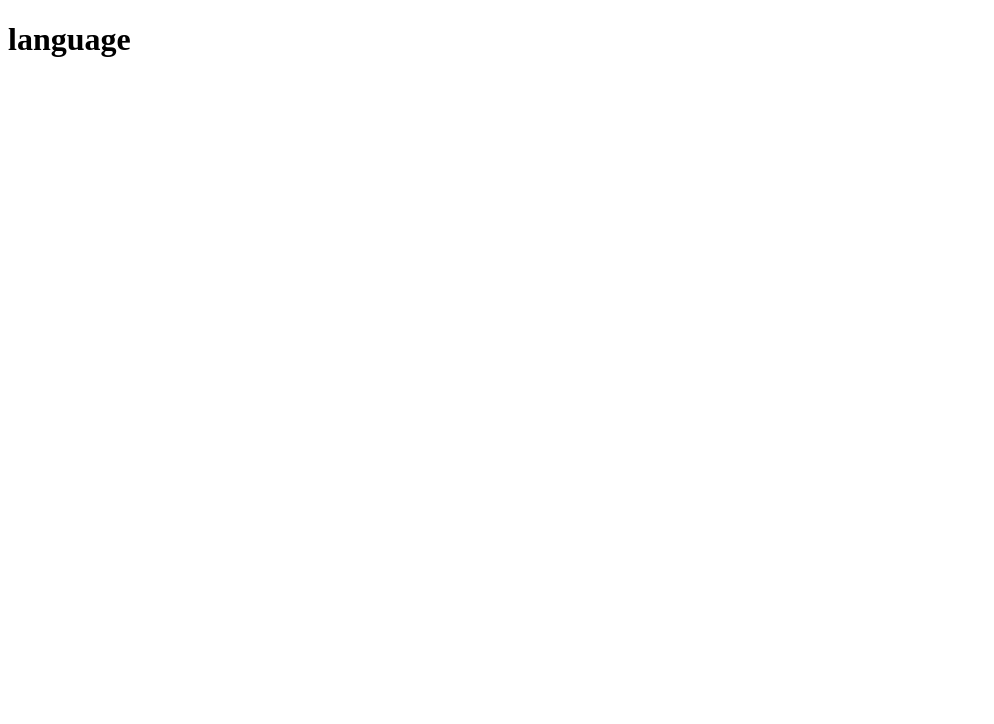
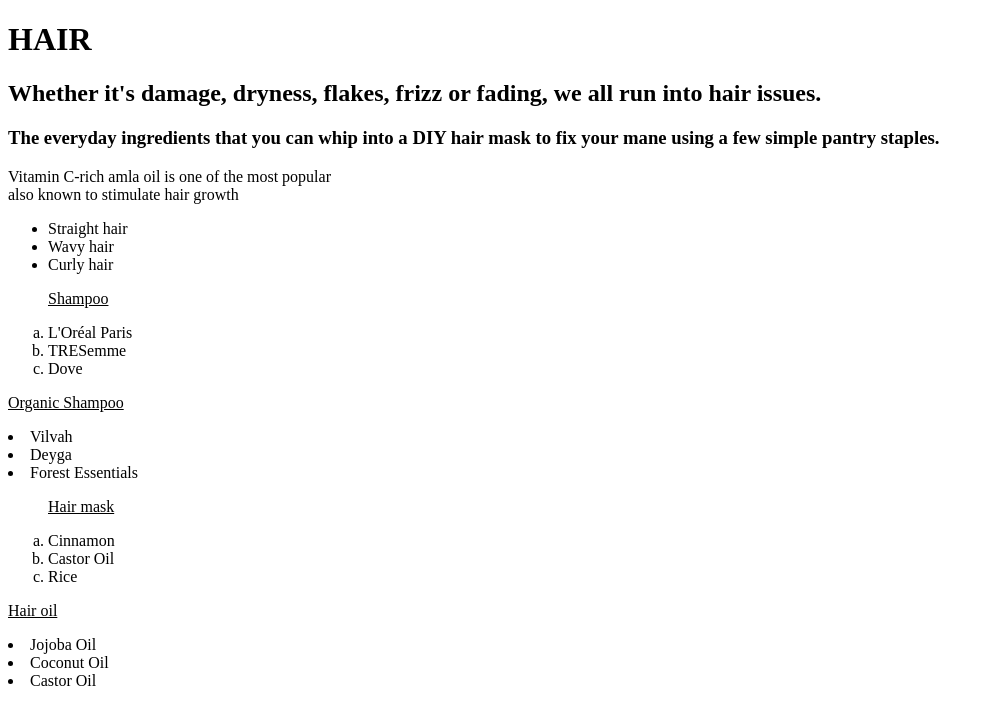
Before and after one commit to nivegithubs/reactjs, a plain HTML site: page index.html in a window 1280 px wide. Shown: the whole page, without its empty margins (0-994 px from the left). Drawn offline with Linux system fonts and the light colour scheme.

Commit message:
Add files via upload

```diff
--- a/index.html
+++ b/index.html
@@ -3,11 +3,43 @@
 <head>
     <meta charset="UTF-8">
     <meta name="viewport" content="width=device-width, initial-scale=1.0">
-    <title>color</title>
+    <title>ReactJS</title>
 </head>
 <body>
     <header>
-        <h1>language</h1>
+        <h1>HAIR</h1>
+        <h2>Whether it's damage, dryness, flakes, frizz or fading, we all run into hair issues.</h2>
+        <h3>The everyday ingredients that you can whip into a DIY hair mask to fix your mane using a few simple pantry staples.</h3>
+        <p>Vitamin C-rich amla oil is one of the most popular <br> also known to stimulate hair growth</p>
+        <ul>
+            <li>Straight hair</li>
+            <li>Wavy hair</li>
+            <li>Curly hair</li>
+        </ul>
+        <ol type="a">
+            <p><u>Shampoo</u></p>
+            <li>L'Oréal Paris</li>
+            <li>TRESemme</li>
+            <li>Dove</li>
+        </ol>
+        <p><u>Organic Shampoo</u></p>
+            <li>Vilvah</li>
+            <li>Deyga</li>
+            <li>Forest Essentials</li>
+        </ol>
+        <ol type="a">
+        <p><u>Hair mask</u></p>
+            <li>Cinnamon</li>
+            <li>Castor Oil</li>
+            <li>Rice</li>
+        </ol>
+    </ol type="I">
+    <p><u>Hair oil</u></p>
+        <li>Jojoba Oil</li>
+        <li>Coconut Oil</li>
+        <li>Castor Oil</li>
+    </ol>
+
     </header>
 </body>
 </html>
```
